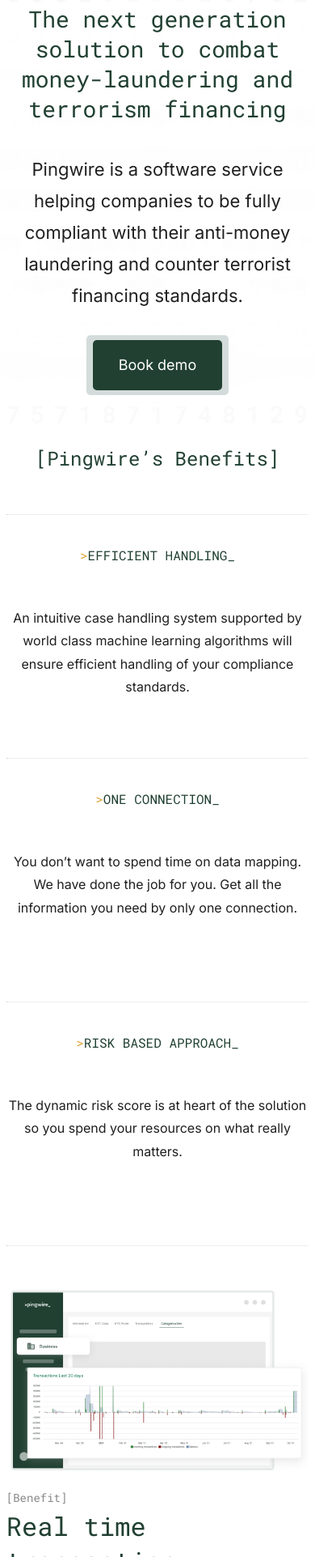
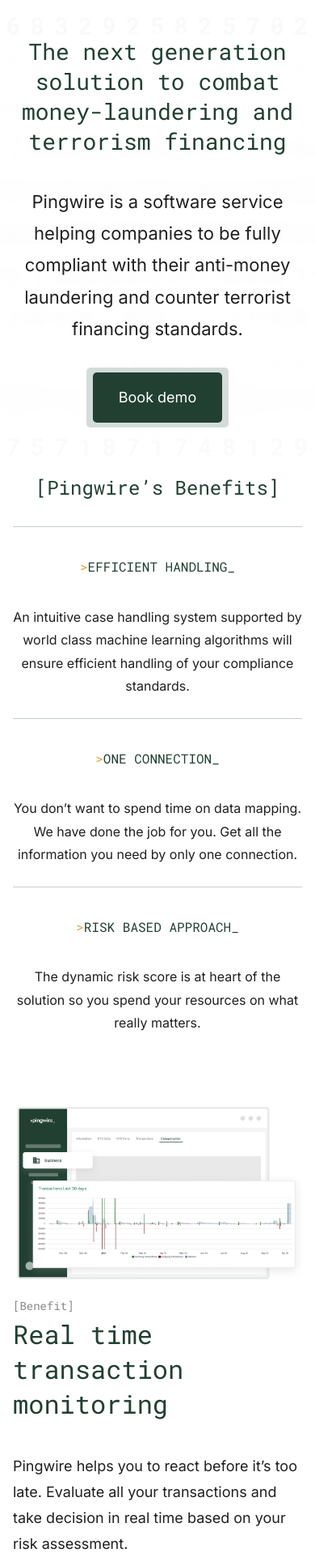
Before and after one commit to Pingwire/pingwire-website, a Gatsby site: page / in a window 390 px wide. Shown: the part 77-2000 px from the top of the page at 81% size. Built offline with nearby package versions, Linux system fonts and the light colour scheme; Gatsby itself is replaced by a stand-in of ours.

```diff
--- a/src/components/Benefits.js
+++ b/src/components/Benefits.js
@@ -4,25 +4,21 @@
 import PropTypes from 'prop-types';
 import LineBreak from './LineBreak';
 import breakpoints from '../../contants/breakpoints';
-import useMediaQuery from '../hooks/useMediaQuery';
 
 const BenefitsRow = styled('div')`
-  margin-top: 10%;
   display: flex;
   width: 100%;
+  max-width: 30rem;
   box-sizing: border-box;
   align-items: flex-start;
   flex-shrink: 1;
   justify-content: space-evenly;
-  @media (min-width: ${breakpoints.tablet}) {
-    flex-direction: column;
-    align-items: center;
-  }
   flex-wrap: wrap;
-  @media (min-width: ${breakpoints.desktop}) {
+  @media (min-width: ${breakpoints.laptop}) {
+    max-width: 70rem;
     justify-content: space-between;
     flex-direction: row;
-    align-items: flex-start;
+    align-items: stretch;
   }
   flex-wrap: wrap;
 `;
@@ -33,10 +29,11 @@
   box-sizing: border-box;
   align-items: flex-start;
   flex-shrink: 1;
-  border-color: transparent;
-  @media (min-width: ${breakpoints.desktop}) {
+  border-top: 1px solid rgba(33, 64, 50, 0.25);
+  @media (min-width: ${breakpoints.laptop}) {
     align-items: flex-start;
     width: 30%;
+    border-bottom: 1px solid rgba(33, 64, 50, 0.25);
   }
 `;
 
@@ -44,17 +41,14 @@
   padding-top: 25px;
   padding-bottom: 25px;
   width: 100%;
-  height: 300px;
   display: flex;
   box-sizing: border-box;
   align-items: center;
   flex-shrink: 1;
   flex-direction: column;
   flex-wrap: wrap;
-  @media (min-width: ${breakpoints.desktop}) {
+  @media (min-width: ${breakpoints.laptop}) {
     align-items: flex-start;
-    width: 80%;
-    height: 350px;
   }
 `;
 
@@ -73,7 +67,7 @@
   @media (min-width: ${breakpoints.tablet}) {
     font-size: 18px;
   }
-  @media (min-width: ${breakpoints.desktop}) {
+  @media (min-width: ${breakpoints.laptop}) {
     font-size: 20px;
   }
 
@@ -88,12 +82,13 @@
   @media (min-width: ${breakpoints.tablet}) {
     font-size: 18px;
   }
-  @media (min-width: ${breakpoints.desktop}) {
+  @media (min-width: ${breakpoints.laptop}) {
     font-size: 20px;
   }
 `;
 
 const StyledBenefitColumnBodyText = styled('p')`
+  margin: 0;
   color: rgba(32, 31, 31, 1);
   width: 100%;
   font-size: 16px;
@@ -101,7 +96,7 @@
   font-family: Inter;
   font-weight: 400px;
   line-height: 178%;
-  @media (min-width: ${breakpoints.desktop}) {
+  @media (min-width: ${breakpoints.laptop}) {
     text-align: left;
   }
 `;
@@ -111,33 +106,41 @@
   align-items: center;
   flex-shrink: 1;
   flex-direction: column;
-  padding: 1% 2%;
+  padding: 1rem 1rem;
   justify-content: space-between;
   @media (min-width: ${breakpoints.tablet}) {
-    padding: 80px 156px;
+    padding: 3rem 2rem;
   }
 `;
 
-const StyledHeader = styled('h1')({
-  color: 'rgba(33, 64, 50, 1)',
-  'font-size': '24px',
-  'text-align': 'center',
-  'font-family': 'Roboto Mono',
-  'font-weight': 'initial',
-});
+const StyledHeader = styled('h1')`
+  color: rgba(33, 64, 50, 1);
+  font-size: 24px;
+  text-align: center;
+  font-family: "Roboto Mono";
+  font-weight: initial;
+  margin-top: 0;
+  margin-bottom: 2rem;
+`;
 
 const StyledBenefitCard = styled('div')`
   width: 100%;
   display: flex;
-  justify-content: space-between;
+  justify-content: center;
   box-sizing: border-box;
   align-items: center;
   flex-shrink: 1;
   border-color: transparent;
-  flex-wrap: wrap;
-  margin: 0 0 20% 0;
-  @media (min-width: ${breakpoints.desktop}) {
-    margin: 0 0 5% 0;
+  flex-wrap: ${(props) => (props.$reverse ? 'wrap-reverse' : 'wrap')};
+  margin-bottom: 3rem;
+
+  @media (min-width: ${breakpoints.tablet}) {
+    justify-content: space-between;
+    margin-bottom: 2rem;
+
+    .gatsby-image-wrapper {
+      width: 50%;
+    }
   }
 `;
 
@@ -148,10 +151,12 @@
   flex-shrink: 1;
   border-color: transparent;
   flex-direction: column;
-  width: 100%;
-  @media (min-width: ${breakpoints.desktop}) {
+  max-width: 35.5rem;
+
+  @media (min-width: ${breakpoints.tablet}) {
     width: 45%;
     margin: 0;
+    max-width: none;
   }
 `;
 
@@ -204,21 +209,17 @@
 const BenefitCardsContainer = styled('div')({
   display: 'flex',
   flexDirection: 'column',
-  marginTop: '10%',
+  marginTop: '3rem',
   justifyContent: 'space-between',
   width: '100%',
   height: '100%',
 });
 
-const Benefits = ({ id }) => {
-  const isDesktop = useMediaQuery(`(min-width: ${breakpoints.desktop})`);
-  return (
+const Benefits = ({ id }) => (
   <StyledContainer>
     <StyledHeader id={id}>[Pingwire’s Benefits]</StyledHeader>
     <BenefitsRow>
-        {!isDesktop && <LineBreak size="full" />}
       <BenefitColumn>
-          {isDesktop && <LineBreak size="small" />}
         <BenefitColumnContent>
           <StyledBenefitColumnTitleContainer>
             <StyledBenefitColumnTitleSign>&gt;</StyledBenefitColumnTitleSign>
@@ -230,11 +231,8 @@
             of your compliance standards.
           </StyledBenefitColumnBodyText>
         </BenefitColumnContent>
-          {isDesktop && <LineBreak size="small" />}
       </BenefitColumn>
-        {!isDesktop && <LineBreak size="full" />}
       <BenefitColumn>
-          {isDesktop && <LineBreak size="small" />}
         <BenefitColumnContent>
           <StyledBenefitColumnTitleContainer>
             <StyledBenefitColumnTitleSign>&gt;</StyledBenefitColumnTitleSign>
@@ -246,11 +244,8 @@
             connection.
           </StyledBenefitColumnBodyText>
         </BenefitColumnContent>
-          {isDesktop && <LineBreak size="small" />}
       </BenefitColumn>
-        {!isDesktop && <LineBreak size="full" />}
       <BenefitColumn>
-          {isDesktop && <LineBreak size="small" />}
         <BenefitColumnContent>
           <StyledBenefitColumnTitleContainer>
             <StyledBenefitColumnTitleSign>&gt;</StyledBenefitColumnTitleSign>
@@ -261,9 +256,7 @@
             spend your resources on what really matters.
           </StyledBenefitColumnBodyText>
         </BenefitColumnContent>
-          {isDesktop && <LineBreak size="small" />}
       </BenefitColumn>
-        {!isDesktop && <LineBreak size="full" />}
     </BenefitsRow>
     <BenefitCardsContainer>
       <StyledBenefitCard>
@@ -286,7 +279,7 @@
           </StyledCardContent>
         </StyledCard>
       </StyledBenefitCard>
-        <StyledBenefitCard style={{ 'flex-wrap': 'wrap-reverse' }}>
+      <StyledBenefitCard $reverse>
         <StyledCard>
           <StyledCardHeader>
             <StyledCardCategory>[Benefit]</StyledCardCategory>
@@ -329,7 +322,6 @@
     </BenefitCardsContainer>
   </StyledContainer>
 );
-};
 
 export default Benefits;
 
--- a/src/components/MenuBar.js
+++ b/src/components/MenuBar.js
@@ -8,9 +8,9 @@
   width: 100%;
   display: flex;
   @media (min-width: ${breakpoints.desktop}) {
-    padding: 1% 10%;
+    padding: 1.5rem 9.75rem;
   }
-  padding: 1% 5%;
+  padding: 1.5rem 5%;
   box-sizing: border-box;
   align-items: center;
   justify-content: space-between;
@@ -37,7 +37,7 @@
 `;
 
 const SideBarContainer = styled('div')`
-  width: 375px;
+  width: 100%;
   align-items: end;
   display: flex;
   flex-direction: column;
@@ -51,6 +51,7 @@
 `;
 
 const SideBar = styled('div')`
+  max-width: 375px;
   height: 100%;
   width: 0;
   position: fixed;
@@ -83,7 +84,7 @@
 const MenuBar = () => {
   const sideBarRef = useRef(null);
   const openNav = () => {
-    sideBarRef.current.style.width = 'fit-content';
+    sideBarRef.current.style.width = '100%';
   };
   const closeNav = () => {
     sideBarRef.current.style.width = '0';
```
Lines whose indentation alone changed are shown as unchanged.
